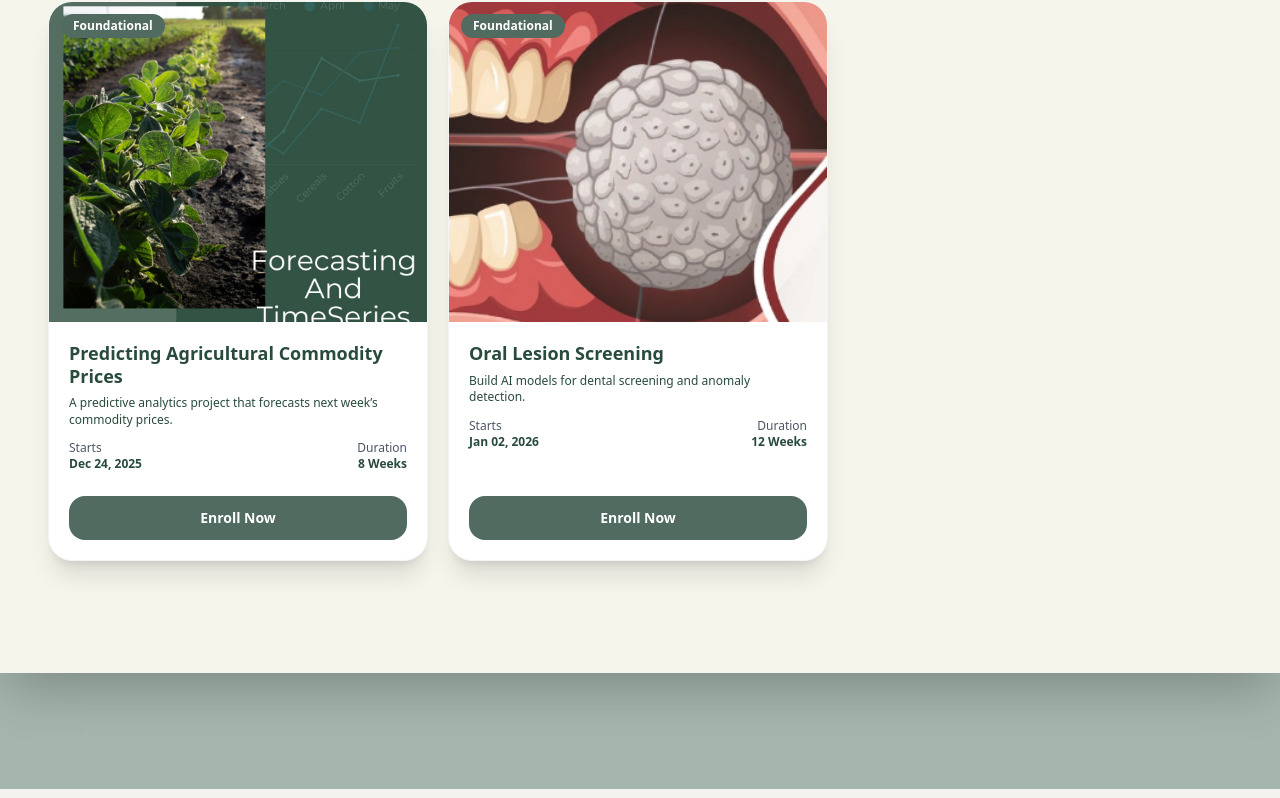
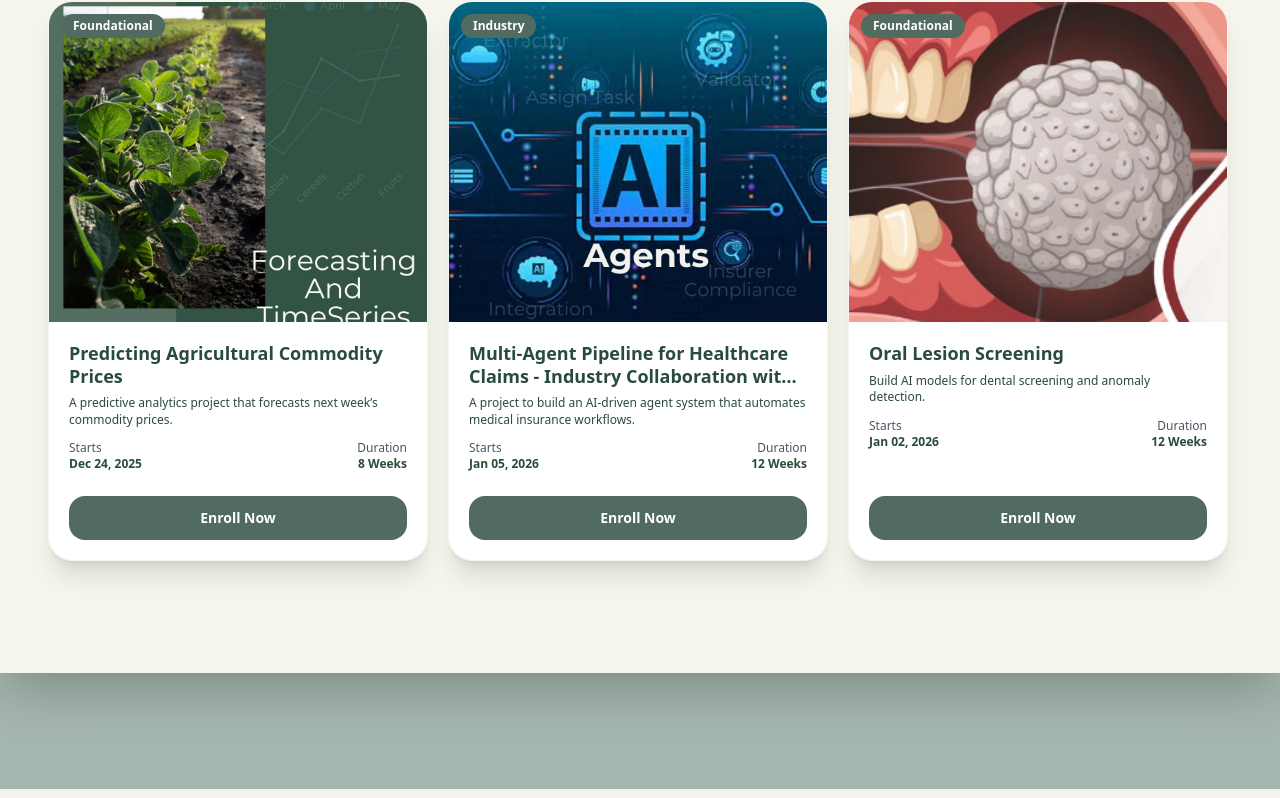
Before and after one commit to v18hub/v18hub_vercel, a React (Vite) app in the folder Frontend/: page / in a window 1280 px wide. Shown: the part 3699-4497 px from the top of the page. Built offline with nearby package versions, Linux system fonts and the light colour scheme; a web font is replaced by a local one.

Commit message:
Changed launch date in cohorts.ts

```diff
--- a/Frontend/src/data/cohorts.ts
+++ b/Frontend/src/data/cohorts.ts
@@ -139,7 +139,7 @@ export const cohortsData: Cohort[] = [
     title: "Multi-Agent Pipeline for Healthcare Claims - Industry Collaboration with Sarvatra.ai",
     short_description: "A project to build an AI-driven agent system that automates medical insurance workflows.",
     description: "In this project, students will design an AI agent system tailored for the medical insurance domain. The system will intelligently read and analyze reports, identify missing or inconsistent information, assign tasks to relevant departments, and reprocess updated data while ensuring compliance with insurer-specific rules. By working with synthetic insurance claims, students will simulate a real-world workflow automation pipeline safely and efficiently, gaining hands-on experience in AI-driven document processing, rule-based validation, and healthcare process automation.",
-    startDate: "Jan 05, 2025",
+    startDate: "Jan 05, 2026",
     duration: "12 Weeks",
     goal: [
             "Build multi-agent AI pipeline for insurance claim processing.",
```
